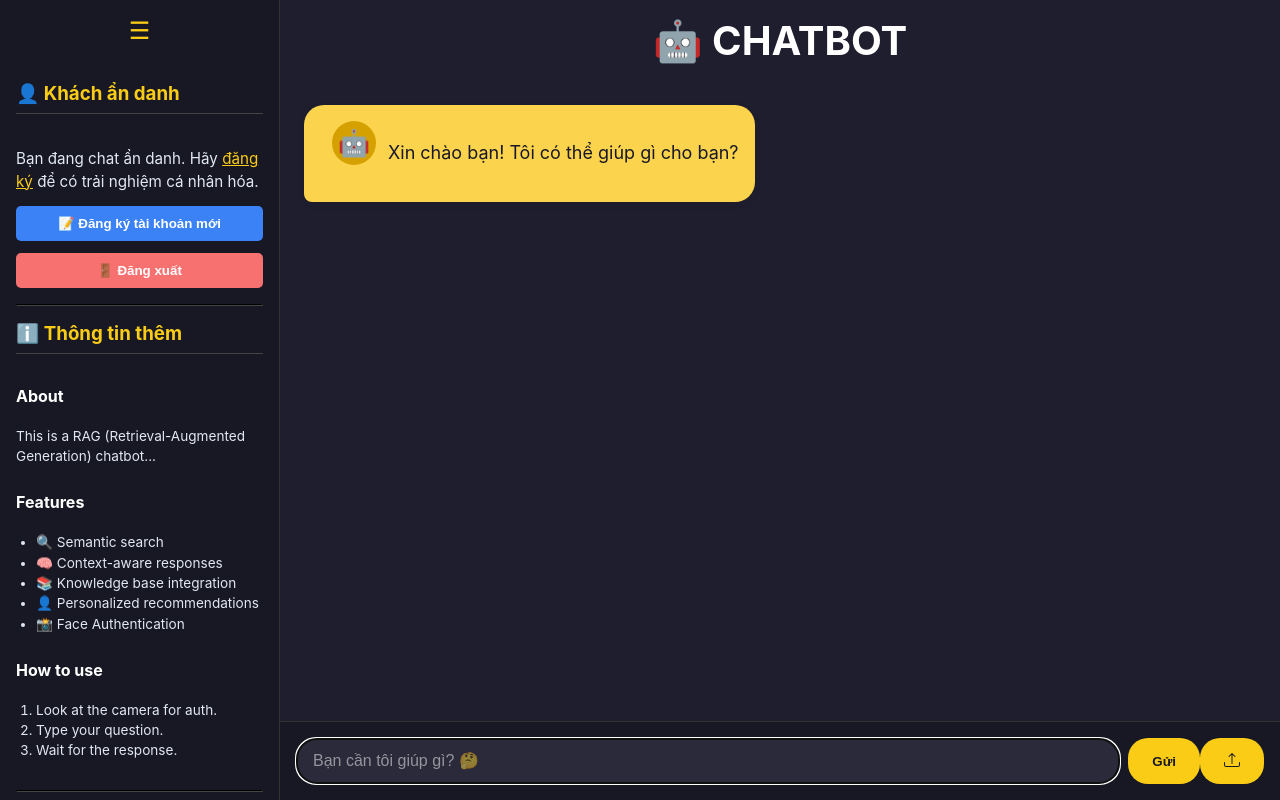
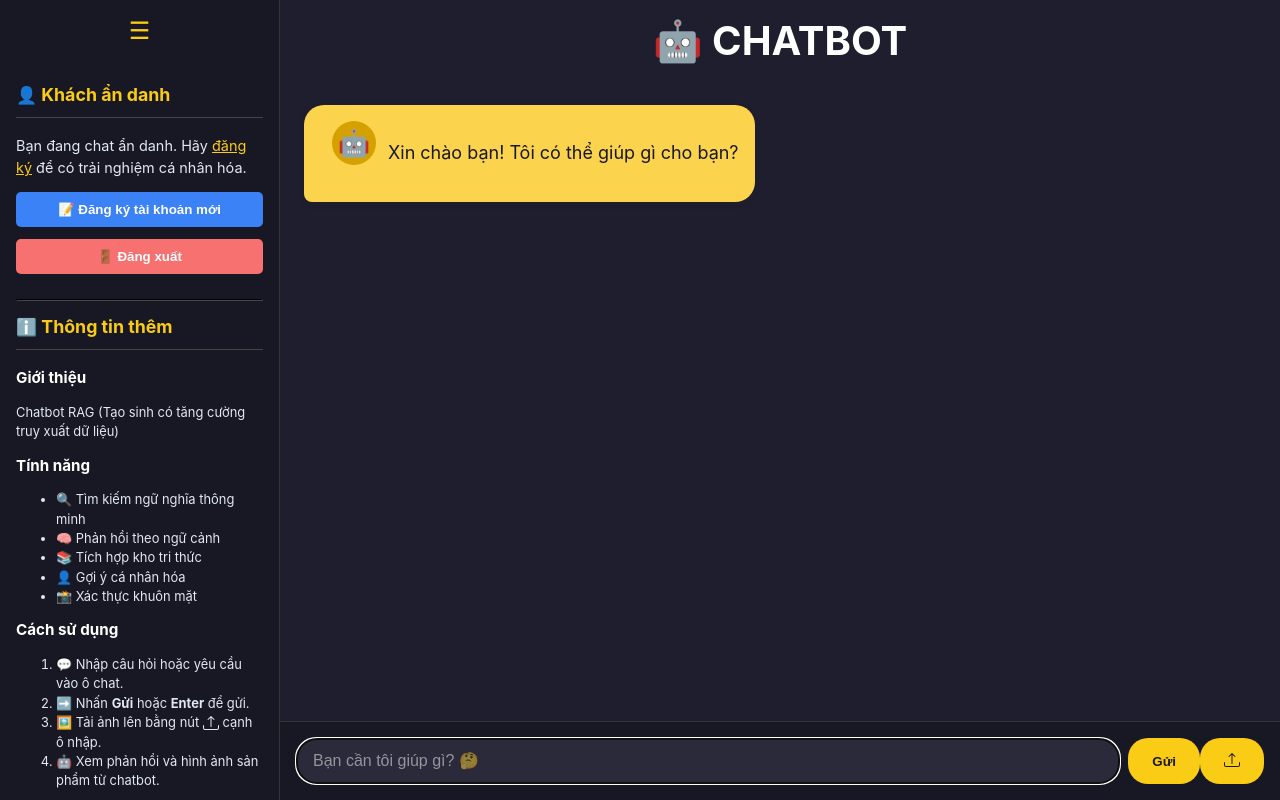
Before and after one commit to tranhoang03/Chatbot_rag_sw, a Flask app: template templates/chat.html in a window 1280 px wide. Run offline with Flask 3, Linux system fonts and the light colour scheme; the template is opened without the code that fills it, so the values that code supplies are empty; parts of the project's set-up code (start-up, migrations or seed data) failed here and were passed over.

Commit message:
Update chat.html

```diff
--- a/templates/chat.html
+++ b/templates/chat.html
@@ -12,11 +12,21 @@
             <div class="sidebar" id="sidebar">
                 <!-- Sidebar Toggle Button -->
                 <button id="sidebar-toggle">☰</button> <br>
+
+                <!-- Phần thông tin người dùng -->
+                <div class="sidebar-user-section">
                     {% if user_info %}
-                    <h3>👤 Thông tin người dùng</h3>
-                    <p><strong>Tên:</strong> {{ user_info.name }}</p>
-                    <p><strong>ID:</strong> {{ user_info.id }}</p>
-                    <h3>🛍️ Lịch sử mua hàng</h3>
+                        <h3><span style="font-size: 0.95em;">👤</span> Thông tin người dùng</h3>
+                        <div style="background-color: #1e1e2e; padding: 1rem; border-radius: 8px; margin-bottom: 1rem;">
+                            <p style="font-size: 1.33em; color: #facc15; margin: 0 0 0.5rem 0;">{{ user_info.name }}</p>
+                            <p style="font-size: 1em; color: #cbd5e1; margin: 0;">Khách hàng thân thiết</p>
+                            {% if purchase_history %}
+                                <p style="font-size: 0.95em; color: #cbd5e1; margin: 0.5rem 0 0 0;">Số đơn hàng: <strong>{{ purchase_history|length }}</strong></p>
+                            {% endif %}
+                        </div>
+
+                        <h3><span style="font-size: 0.95em;">🛍️</span> Lịch sử mua hàng</h3>
+                        <div class="purchase-history">
                             {% if purchase_history %}
                                 {% for item in purchase_history %}
                                     <div class="purchase-history-item">
@@ -30,38 +40,49 @@
                             {% else %}
                                 <p>Chưa có lịch sử mua hàng.</p>
                             {% endif %}
+                        </div>
                     {% else %}
-                    <h3>👤 Khách ẩn danh</h3>
+                        <h3><span style="font-size: 0.95em;">👤</span> Khách ẩn danh</h3>
                         <p>Bạn đang chat ẩn danh. Hãy <a href="{{ url_for('register') }}" style="color: #facc15;">đăng ký</a> để có trải nghiệm cá nhân hóa.</p>
-                    <a href="{{ url_for('register') }}" style="text-decoration: none; margin-top: auto; display: block; margin-bottom: 12px;">
+                        <a href="{{ url_for('register') }}" style="text-decoration: none; display: block; margin-bottom: 12px;">
                             <button class="logout-button" style="background-color: #3b82f6; width: 100%; margin-bottom: 0;">📝 Đăng ký tài khoản mới</button>
                         </a>
                     {% endif %}
 
-                <a href="{{ url_for('logout') }}" style="text-decoration: none; margin-top: 0;">
+                    <a href="{{ url_for('logout') }}" style="text-decoration: none;">
                         <button class="logout-button">🚪 Đăng xuất</button>
                     </a>
+                </div>
 
-                <hr style="border-color: #444; margin: 1rem 0;">
-                <h3>ℹ️ Thông tin thêm</h3>
-                <h4>About</h4>
-                <p style="font-size: 0.85em;">This is a RAG (Retrieval-Augmented Generation) chatbot...</p>
-                <h4>Features</h4>
-                <ul style="font-size: 0.85em; padding-left: 20px;">
-                    <li>🔍 Semantic search</li>
-                    <li>🧠 Context-aware responses</li>
-                    <li>📚 Knowledge base integration</li>
-                    <li>👤 Personalized recommendations</li>
-                    <li>📸 Face Authentication</li>
+                <!-- Phần thông tin thêm -->
+                <div class="sidebar-info-section">
+                    <hr style="border-color: #444; margin: 0.8rem 0;">
+                    <h3><span style="font-size: 0.95em;">ℹ️</span> Thông tin thêm</h3>
+                    <h4>Giới thiệu</h4>
+                    <p style="font-size: 0.85em;">Chatbot RAG (Tạo sinh có tăng cường truy xuất dữ liệu)</p>
+                    <h4>Tính năng</h4>
+                    <ul style="font-size: 0.85em;">
+                        <li>🔍 Tìm kiếm ngữ nghĩa thông minh</li>
+                        <li>🧠 Phản hồi theo ngữ cảnh</li>
+                        <li>📚 Tích hợp kho tri thức</li>
+                        <li>👤 Gợi ý cá nhân hóa</li>
+                        <li>📸 Xác thực khuôn mặt</li>
                     </ul>
-                <h4>How to use</h4>
-                <ol style="font-size: 0.85em; padding-left: 20px;">
-                    <li>Look at the camera for auth.</li>
-                    <li>Type your question.</li>
-                    <li>Wait for the response.</li>
+                    <h4>Cách sử dụng</h4>
+                    <ol style="font-size: 0.85em;">
+                        <li>💬 Nhập câu hỏi hoặc yêu cầu vào ô chat.</li>
+                        <li>➡️ Nhấn <b>Gửi</b> hoặc <b>Enter</b> để gửi.</li>
+                        <li>🖼️ Tải ảnh lên bằng nút
+                            <svg xmlns="http://www.w3.org/2000/svg" width="16" height="16" fill="currentColor" style="vertical-align: middle; margin-bottom: 2px;" viewBox="0 0 16 16">
+                              <path d="M.5 9.9a.5.5 0 0 1 .5.5v2.5a1 1 0 0 0 1 1h12a1 1 0 0 0 1-1v-2.5a.5.5 0 0 1 1 0v2.5a2 2 0 0 1-2 2H2a2 2 0 0 1-2-2v-2.5a.5.5 0 0 1 .5-.5z"/>
+                              <path d="M7.646 1.146a.5.5 0 0 1 .708 0l3 3a.5.5 0 0 1-.708.708L8.5 2.707V11.5a.5.5 0 0 1-1 0V2.707L5.354 4.854a.5.5 0 1 1-.708-.708l3-3z"/>
+                            </svg>
+                            cạnh ô nhập.
+                        </li>
+                        <li>🤖 Xem phản hồi và hình ảnh sản phẩm từ chatbot.</li>
                     </ol>
-                <hr style="border-color: #444; margin: 1rem 0;">
-                <p style="font-size: 0.8em;">Need help? Contact us:<br>📧 tranhoang0320@gmail.com<br>📧 tranthithanhhue@gmail.com</p>
+                    <p style="font-size: 0.8em; margin-top: 0.5rem;">Cần hỗ trợ? Liên hệ: 📧 tranhoang0320@gmail.com</p>
+                </div>
             </div>
 
             <!-- Main Chat Area -->
```
Lines whose indentation alone changed are shown as unchanged.
